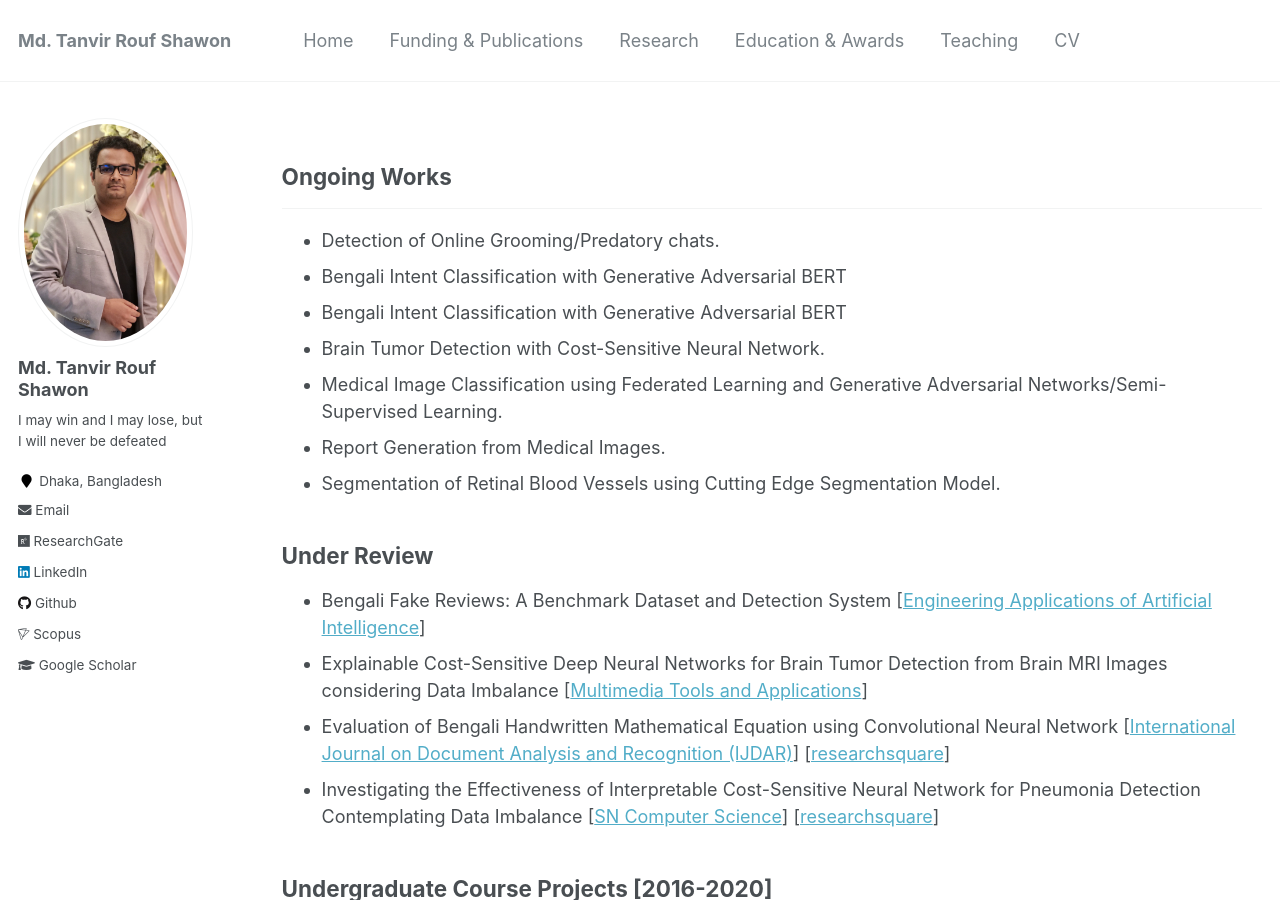
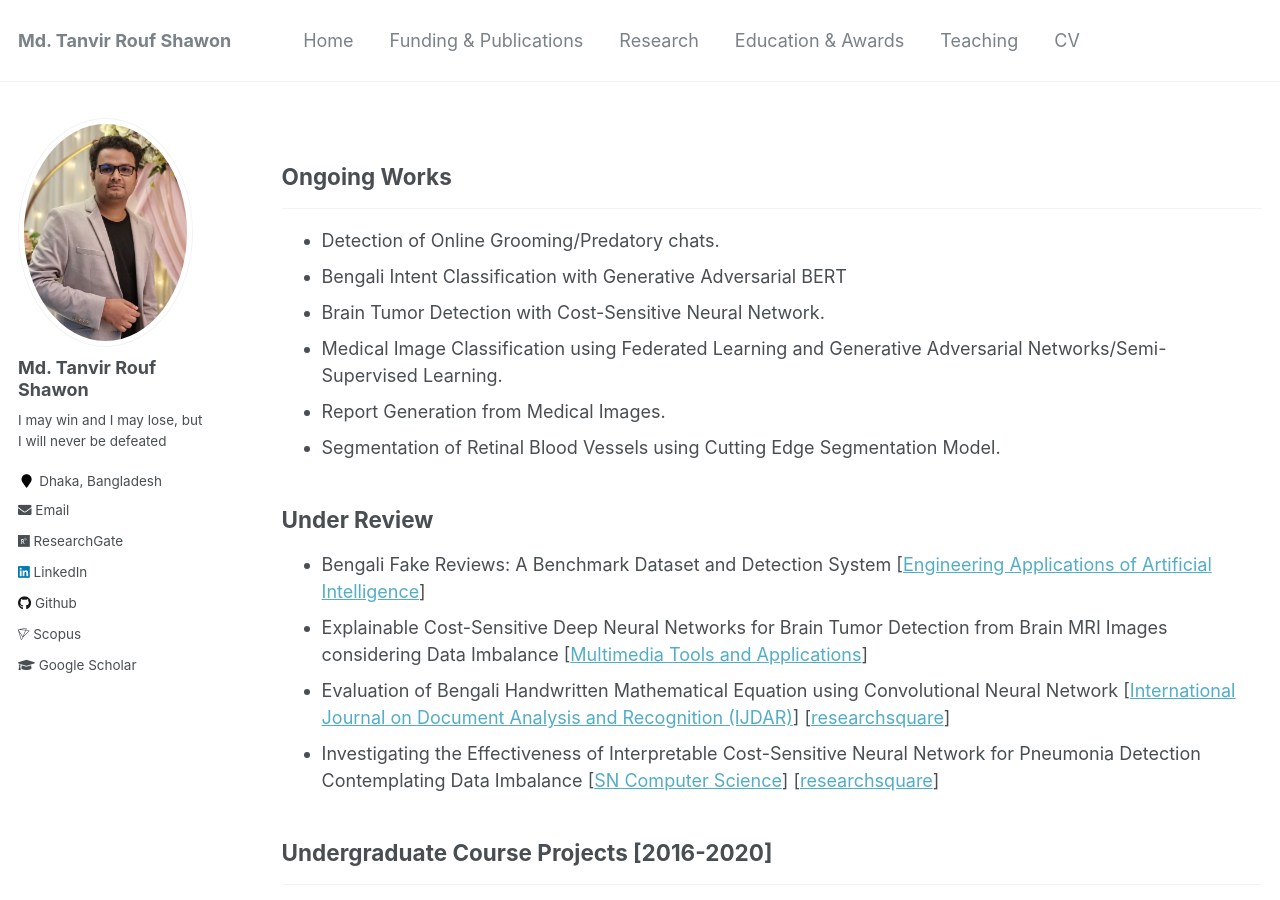
Before and after one commit to shawon-tanvir/shawon-tanvir.github.io, a Jekyll site: the page built from _pages/projects.md, in a window 1280 px wide and 900 px high. Built offline with Jekyll 4.4.1, drawn with Linux system fonts in a browser that asks for light colours.

Commit message:
Update projects.md

```diff
--- a/_pages/projects.md
+++ b/_pages/projects.md
@@ -8,7 +8,6 @@ author_profile: true
 ## Ongoing Works
 ----------------
 * Detection of Online Grooming/Predatory chats.
-* Bengali Intent Classification with Generative Adversarial BERT
 * Bengali Intent Classification with Generative Adversarial BERT
 * Brain Tumor Detection with Cost-Sensitive Neural Network.
 * Medical Image Classification using Federated Learning and Generative Adversarial Networks/Semi-Supervised Learning.
```
